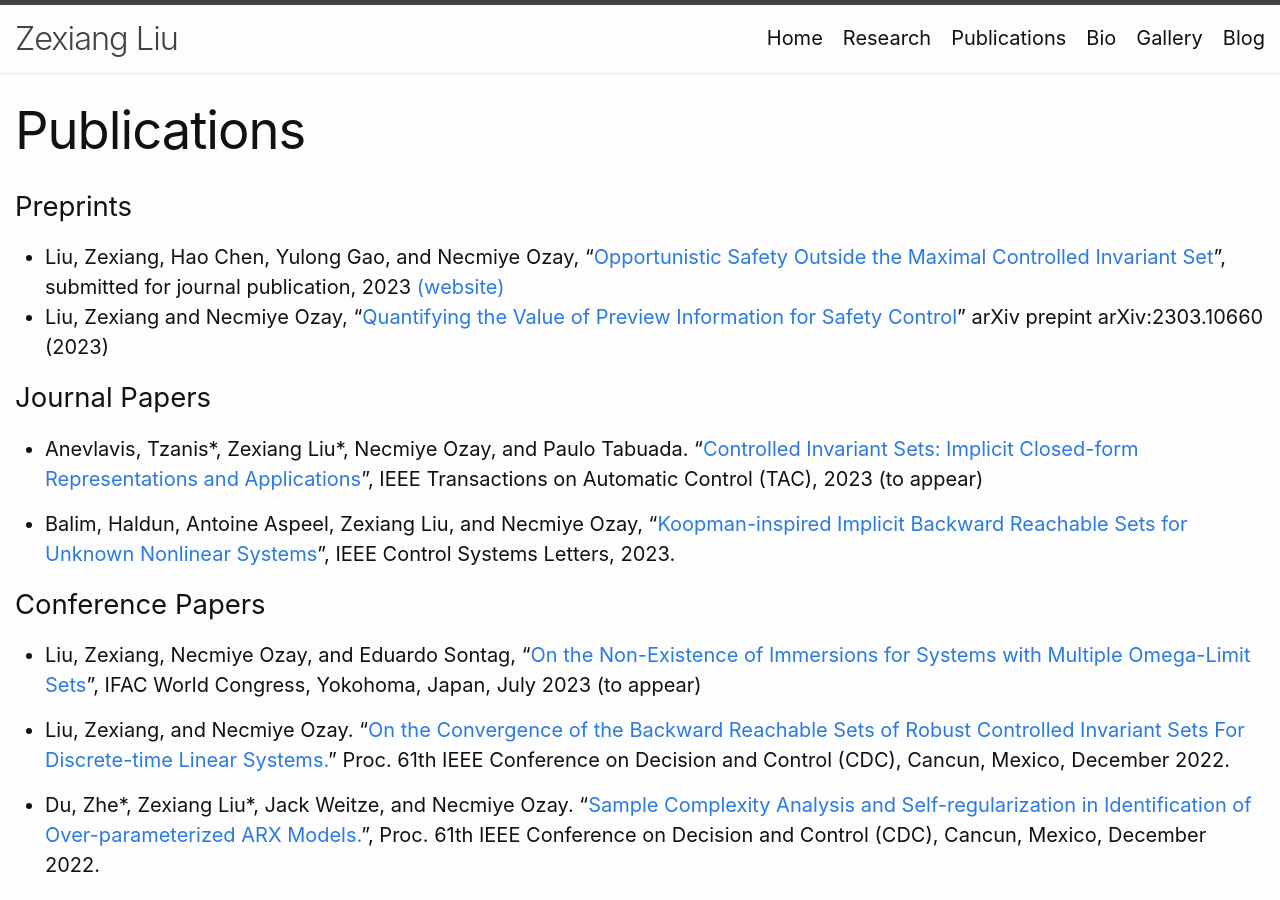
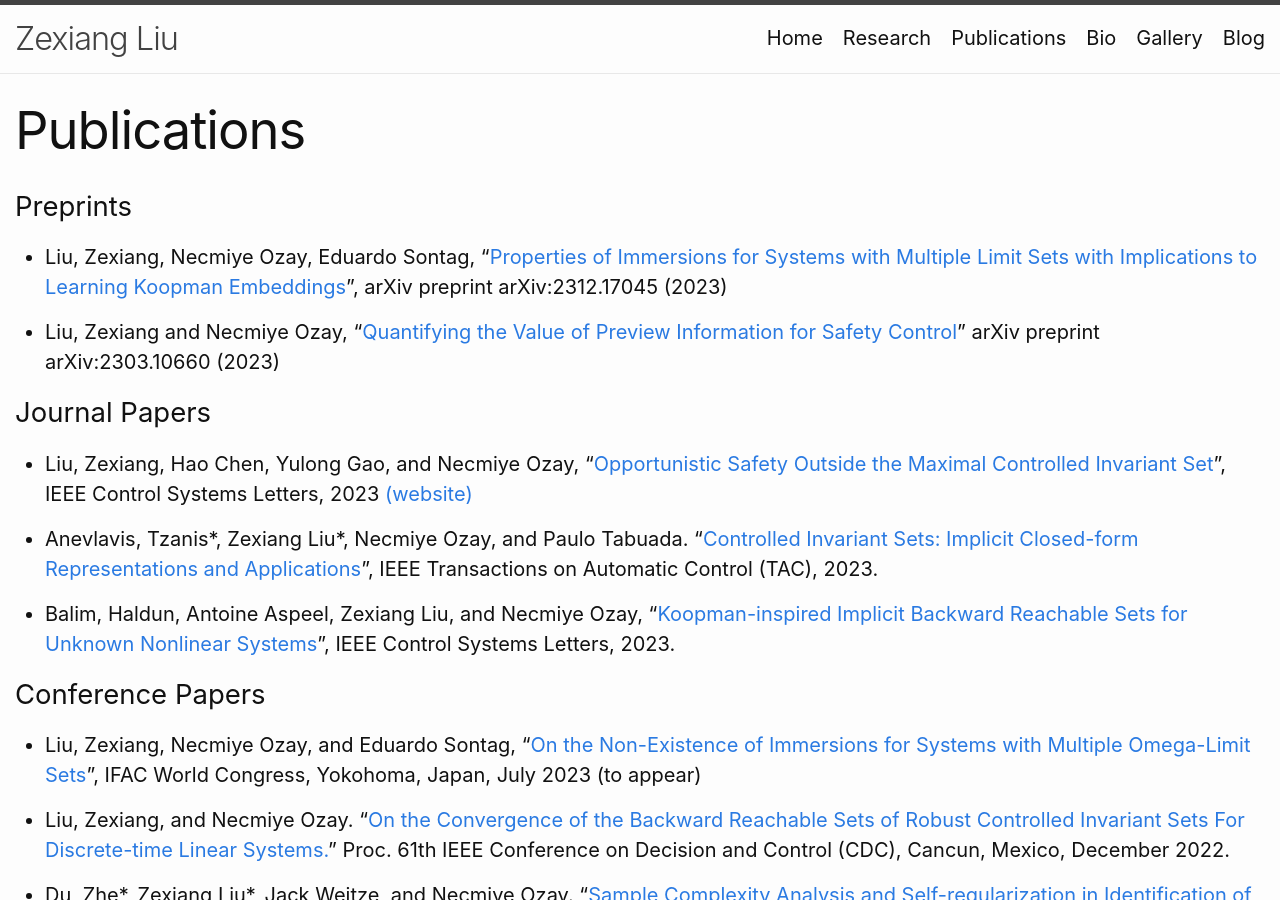
Before and after one commit to zexiangliu/zexiang_webiste, a Jekyll site: the page built from publications.md, in a window 1280 px wide and 900 px high. Built offline with Jekyll 4.4.1, drawn with Linux system fonts in a browser that asks for light colours.

Commit message:
update publication; add post

```diff
--- a/publications.md
+++ b/publications.md
@@ -6,12 +6,15 @@ permalink: /publications/
 
 ### Preprints
 
-- Liu, Zexiang, Hao Chen, Yulong Gao, and Necmiye Ozay, "[Opportunistic Safety Outside the Maximal Controlled Invariant Set](https://web.eecs.umich.edu/~necmiye/pubs/LiuCGO_draft23.pdf)", submitted for journal publication, 2023 [(website)](https://ozay-group.github.io/OppSafe/)
-- Liu, Zexiang and Necmiye Ozay, "[Quantifying the Value of Preview Information for Safety Control](https://arxiv.org/abs/2303.10660)" arXiv prepint arXiv:2303.10660 (2023)
+- Liu, Zexiang, Necmiye Ozay, Eduardo Sontag, "[Properties of Immersions for Systems with Multiple Limit Sets with Implications to Learning Koopman Embeddings](https://arxiv.org/abs/2312.17045)", arXiv preprint arXiv:2312.17045 (2023)
+
+- Liu, Zexiang and Necmiye Ozay, "[Quantifying the Value of Preview Information for Safety Control](https://arxiv.org/abs/2303.10660)" arXiv preprint arXiv:2303.10660 (2023)
 
 
 ### Journal Papers
-- Anevlavis, Tzanis\*, Zexiang Liu\*, Necmiye Ozay, and Paulo Tabuada. "[Controlled Invariant Sets: Implicit Closed-form Representations and Applications](https://arxiv.org/pdf/2107.08566)", IEEE Transactions on Automatic Control (TAC), 2023 (to appear)
+- Liu, Zexiang, Hao Chen, Yulong Gao, and Necmiye Ozay, "[Opportunistic Safety Outside the Maximal Controlled Invariant Set](https://web.eecs.umich.edu/~necmiye/pubs/LiuCGO_draft23.pdf)", IEEE Control Systems Letters, 2023 [(website)](https://ozay-group.github.io/OppSafe/)
+
+- Anevlavis, Tzanis\*, Zexiang Liu\*, Necmiye Ozay, and Paulo Tabuada. "[Controlled Invariant Sets: Implicit Closed-form Representations and Applications](https://arxiv.org/pdf/2107.08566)", IEEE Transactions on Automatic Control (TAC), 2023.
 
 - Balim, Haldun, Antoine Aspeel, Zexiang Liu, and Necmiye Ozay, “[Koopman-inspired Implicit Backward Reachable Sets for Unknown Nonlinear Systems](https://arxiv.org/abs/2306.07113)”, IEEE Control Systems Letters, 2023.
 
```
Also changed, not shown: _posts/2024-01-31-On Marginally Stable Systems.md (added, +58 -0 lines).
